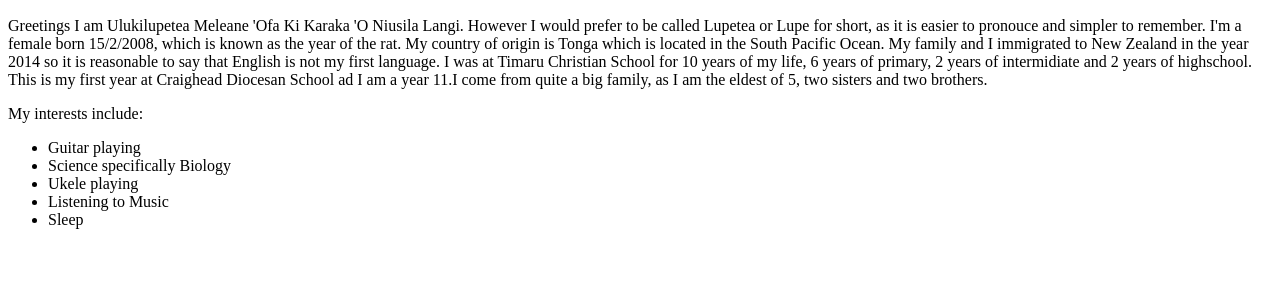
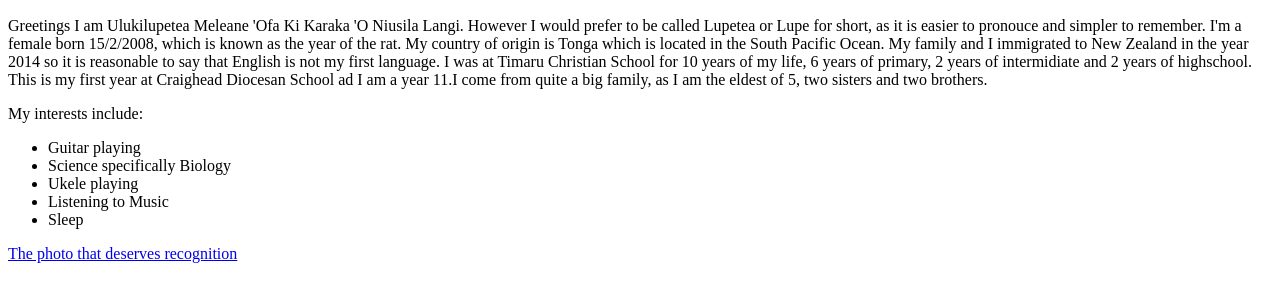
Before and after one commit to craighead-diocesan-school/introduction-Lupetea, a plain HTML site: page index.html in a window 1280 px wide. Shown: the part 96-398 px from the top of the page. Drawn offline with Linux system fonts and the light colour scheme.

Commit message:
Update index.html

```diff
--- a/index.html
+++ b/index.html
@@ -13,3 +13,5 @@
   <li> Listening to Music</li>
   <li> Sleep </li>
 </ul>
+
+<a href="https://www.istockphoto.com/photo/laughing-horse-gm1160791767-317850269">The photo that deserves recognition</a>
```
